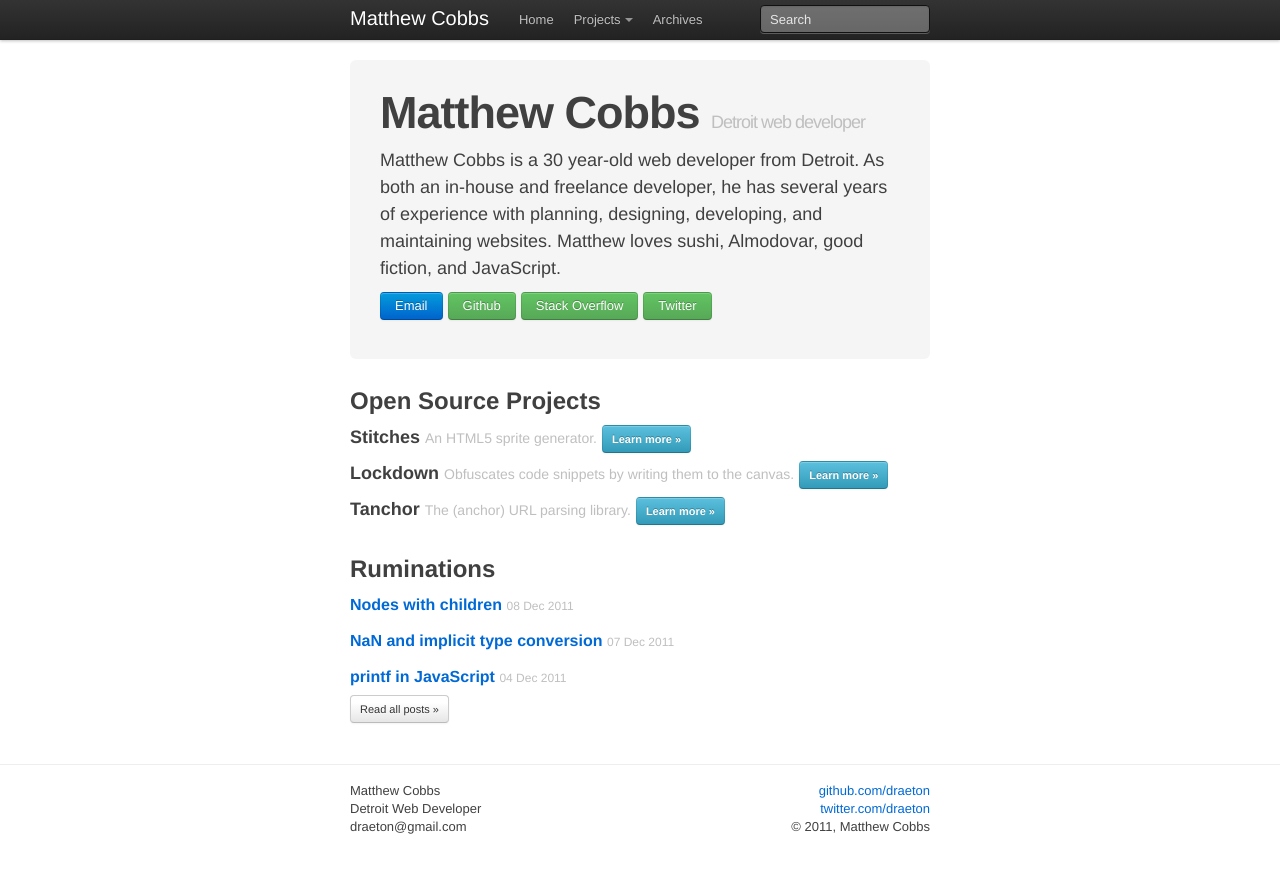
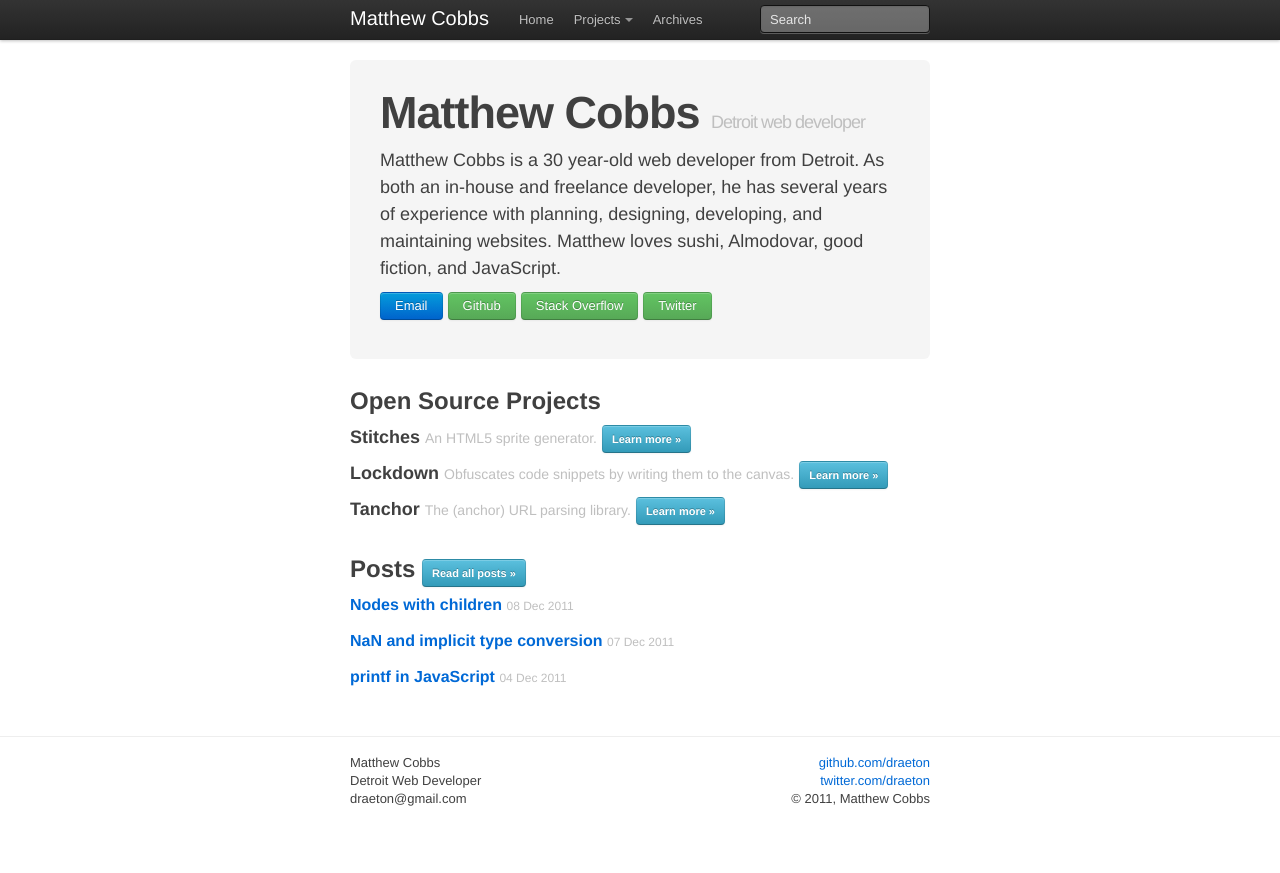
Before and after one commit to draeton/draeton.github.com, a Jekyll site: the page built from index.html, in a window 1280 px wide. Shown: the top 873 px of the page. Built offline with Jekyll 4.4.1, drawn with Linux system fonts in a browser that asks for light colours; nearby versions of some CDN libraries; Markdown is read by kramdown in place of the engine named in the settings; the list of posts is cut into pages by our own code.

Commit message:
moved all posts button

```diff
--- a/index.html
+++ b/index.html
@@ -36,7 +36,7 @@ title: Matthew Cobbs, Detroit Web Developer
 
 <!-- start section -->
 <section id="blogposts">
-    <h2>Ruminations</h2>
+    <h2>Posts <a href="/archives.html" class="btn small info">Read all posts &raquo;</a></h2>
 
 {% for post in site.posts limit:3 %}
 
@@ -47,8 +47,6 @@ title: Matthew Cobbs, Detroit Web Developer
         >{{ post.title }}</a> <small>{{ post.date | date_to_string }}</small></h4>
 
 {% endfor %}
-
-    <a href="/archives.html" class="btn small warning">Read all posts &raquo;</a>
 </section>
 <!-- end section -->
 
```
